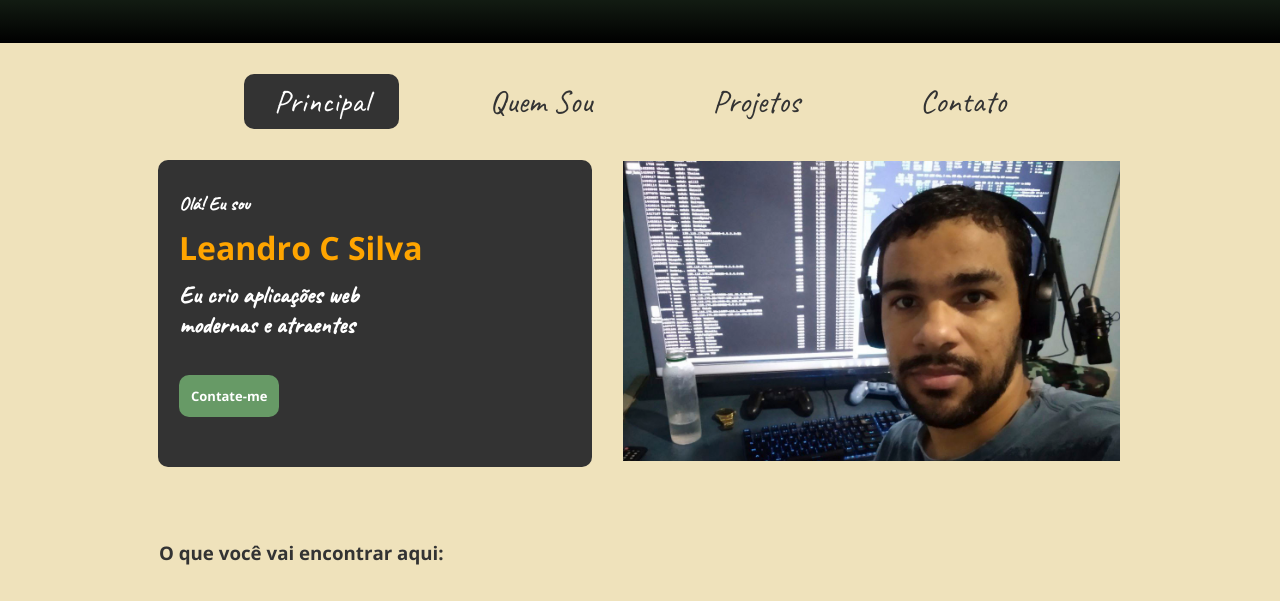
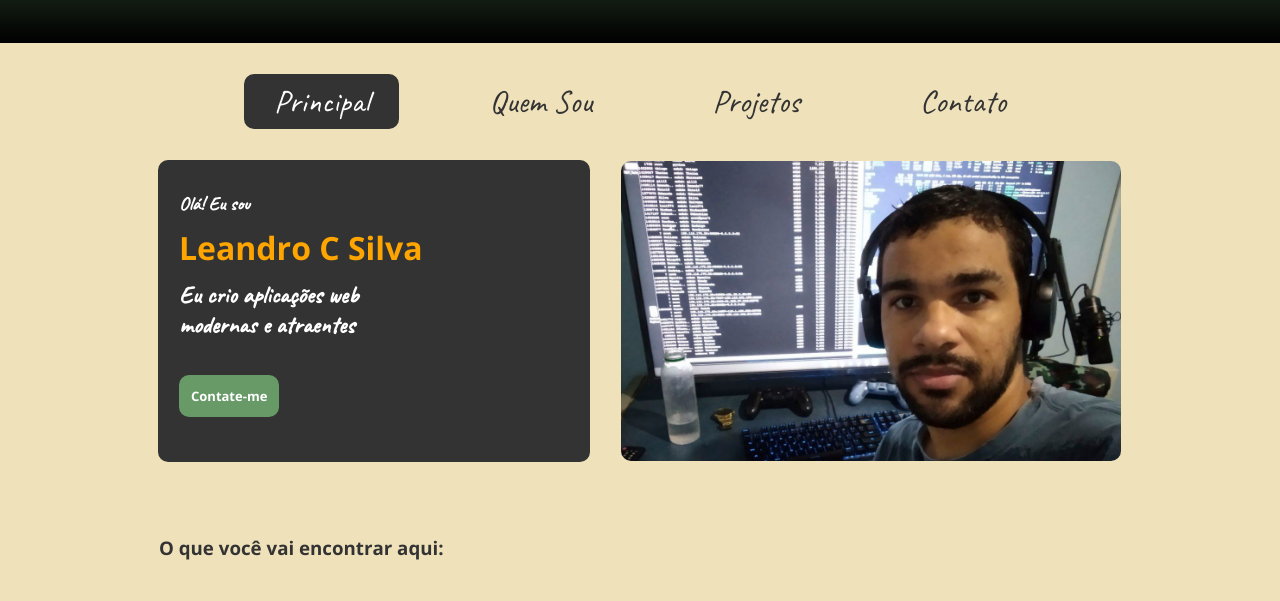
Before and after one commit to lsconnect/reprograme-se, a plain HTML site: page semana-02/atividade_pratica-02/index.html in a window 1280 px wide. Shown: the part 197-798 px from the top of the page. Drawn offline with nearby package versions, Linux system fonts and the light colour scheme.

Commit message:
fiz hero img

```diff
--- a/semana-02/atividade_pratica-02/style/styles.css
+++ b/semana-02/atividade_pratica-02/style/styles.css
@@ -89,7 +89,7 @@ ul {
     color: #fff;
 }
 
-.hero-container td {
+.hero-container td, .hero-container img {
     width: 500px;
     border-radius: 10px;
     vertical-align: top;
```
